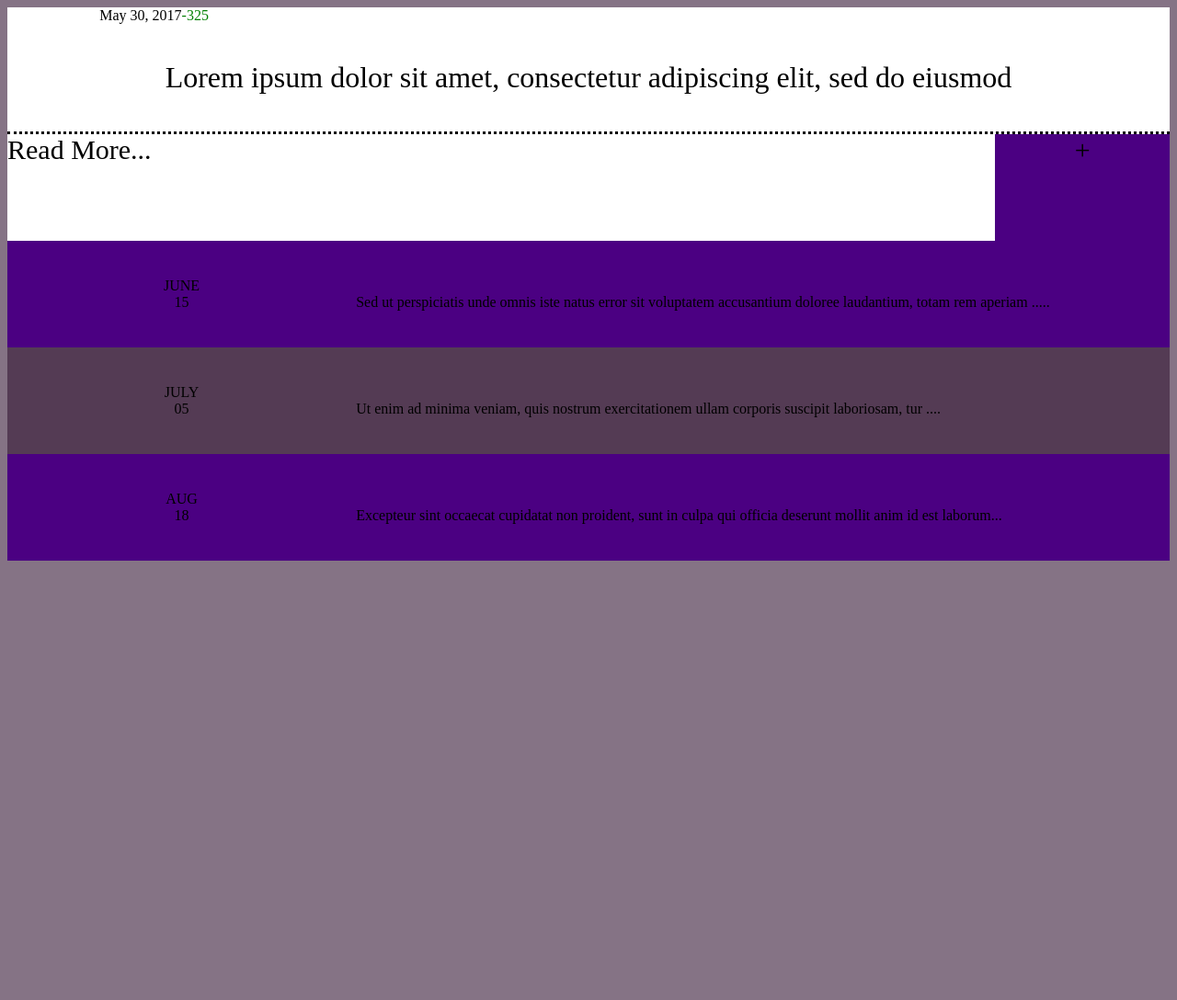
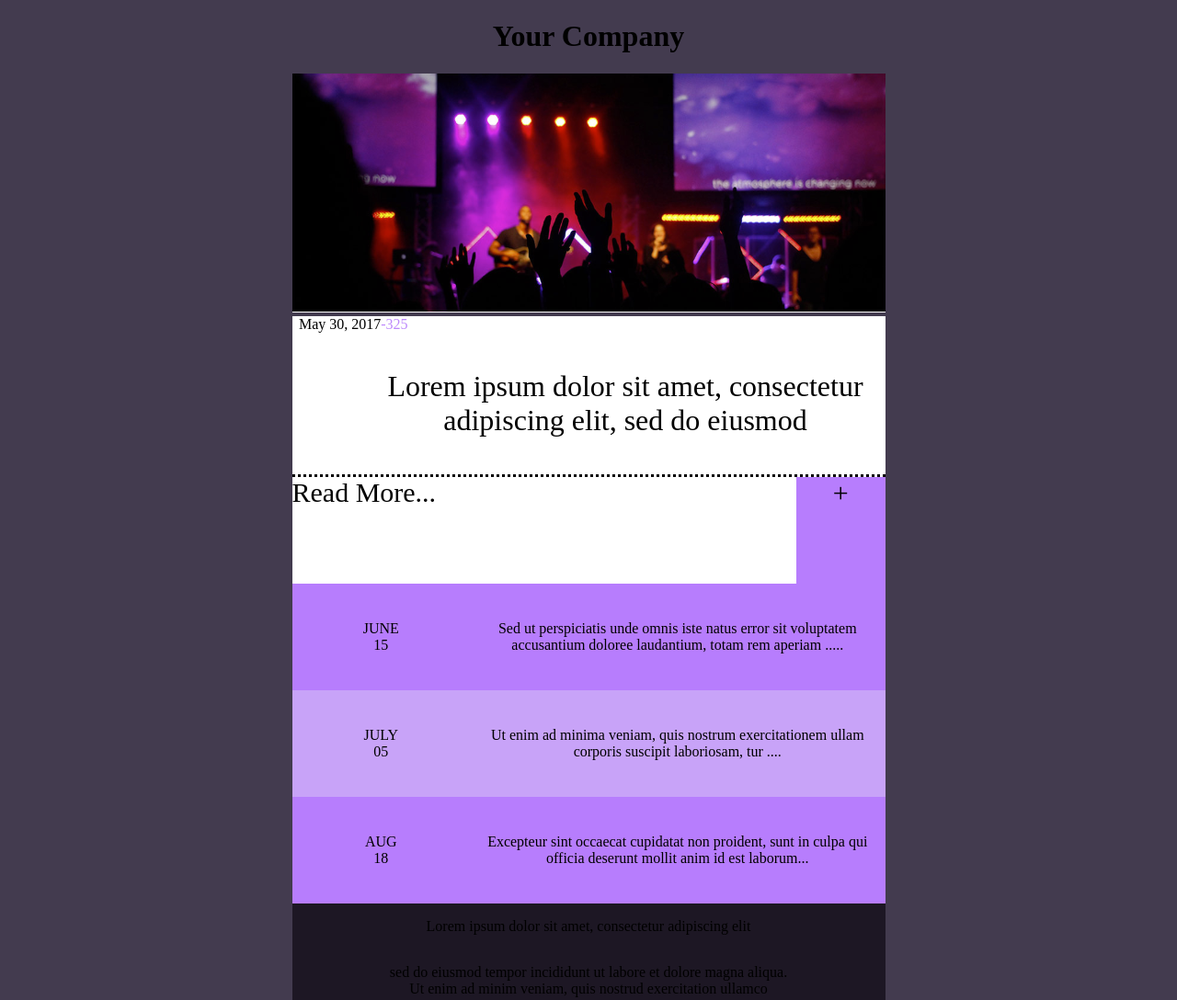
Before and after one commit to 103046492/WebProgramming_2020, a plain HTML site: page week 2_3/index.html in a window 1280 px wide. Shown: the top 1088 px of the page at 92% size. Before the commit the page ends 800 px from the top, so only its background shows below. Drawn offline with Linux system fonts and the light colour scheme.

Commit message:
task 3 updated

```diff
--- a/week 2_3/index.css
+++ b/week 2_3/index.css
@@ -1,12 +1,19 @@
+.container-main {
+    height: 100vh;
+    width: 100vh;
+    text-align: center;
+    margin: auto;
+}
+
 .headline-box {
     border-bottom: dotted;
     background-color: white;
+    width: 645px;
+    margin: auto;
 }
 
 .headline-etc-box {
     font-size: 0px;
-
-
 }
 
 .date-time {
@@ -21,7 +28,8 @@
     display: inline-block;
     width: 85%;
     font-size: 16px;
-    color: green;
+    color: #BD88FC;
+    text-align: left
 
 }
 
@@ -29,12 +37,14 @@
     font-size: 32px;
     text-align: center;
     margin: 40px;
-
+    width: 645px;
 }
 
 
 .dropdown-box {
     font-size: 0;
+    width: 645px;
+    margin: auto;
 }
 
 .dropdown {
@@ -51,13 +61,15 @@
     width: 15%;
     font-size: 30px;
     text-align: center;
-    background-color: indigo;
+    background-color: #B77DFD;
     height: 116px;
 }
 
 .list-box {
-    background-color: indigo;
+    background-color: #B77DFD;
     font-size: 0;
+    width: 645px;
+    margin: auto;
 }
 .date-box {
     display: inline-block;
@@ -72,9 +84,30 @@
     width: 70%;
     font-size: 16px;
 }
-.list-box .background {
-    background-color: violet;
+.list-box2 {
+    font-size: 0;
+    width: 645px;
+    margin: auto;
+    background-color: #C8A3F8;
 }
-.background {
-    background-color: rgba(54, 24, 54, 0.603);
+
+.list-box2 .desc {
+    display: inline-block;
+    width: 70%;
+    font-size: 16px;
 }
+
+.contents-box {
+    display: block;
+    background-color: #1D1724;
+
+}
+
+.backgroundcolor {
+    background-color: #433B4F;
+}
+
+.image {
+    display: inline-block;
+    margin: auto;
+}
--- a/week 2_3/index.html
+++ b/week 2_3/index.html
@@ -9,25 +9,21 @@
     <link rel="stylesheet" type="text/css" href="index.css">
 </head>
 
-<body class=background>
+<body class=backgroundcolor>
+    <div class=container-main>
+        <h1>Your Company</h1>
+        <img class="image" src="content image.PNG">
         <div class=headline-box>
             <div class=headline-etc-box>
                 <div class=date-time>May 30, 2017</div>
                 <div class=likes>-325</div>
             </div>
             <div class=headline>Lorem ipsum dolor sit amet, consectetur adipiscing elit, sed do eiusmod</div>
-
-
         </div>
-
-
-
         <div class="dropdown-box">
             <div class="dropdown">Read More...</div>
             <div class="button"> + </div>
         </div>
-
-
         <div class="list-box">
             <div class="date-box">
                 <div class="month">JUNE</div>
@@ -36,7 +32,7 @@
             <div class="desc">Sed ut perspiciatis unde omnis iste natus error sit voluptatem accusantium doloree laudantium,
             totam rem aperiam .....</div>
             </div>
-    <div class="list-box background">
+        <div class="list-box2">
             <div class="date-box">
                 <div class="month">JULY</div>
                 <div class="day">05</div>
@@ -51,8 +47,13 @@
             </div>
             <div class="desc">Excepteur sint occaecat cupidatat non proident, sunt in culpa qui officia deserunt mollit anim
             id est laborum...</div>
+        <div class="contents-box">
+            <p class="desc">Lorem ipsum dolor sit amet, consectetur adipiscing elit</p>
+            <p class="desc">sed do eiusmod tempor incididunt ut labore et dolore magna aliqua. Ut enim ad minim veniam, quis nostrud exercitation ullamco</p>
+            <p>ABOUT US|CONTACT|EVENTS|SHOP</p>
+
         </div>
-
+    </div>
 
 </body>
 
```
Also changed, not shown: week 2_3/content image.PNG (added). Lines whose indentation alone changed are shown as unchanged.
